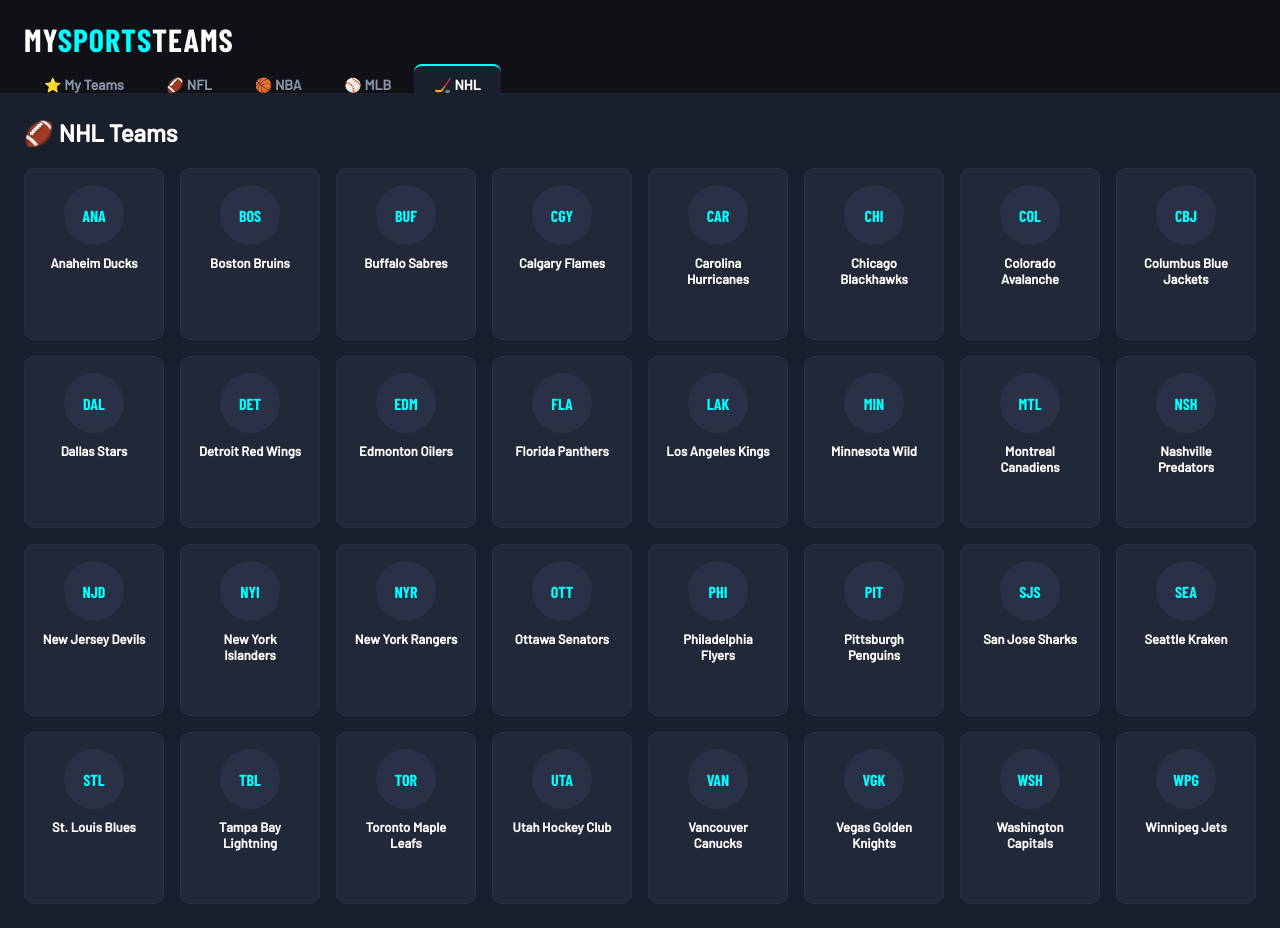
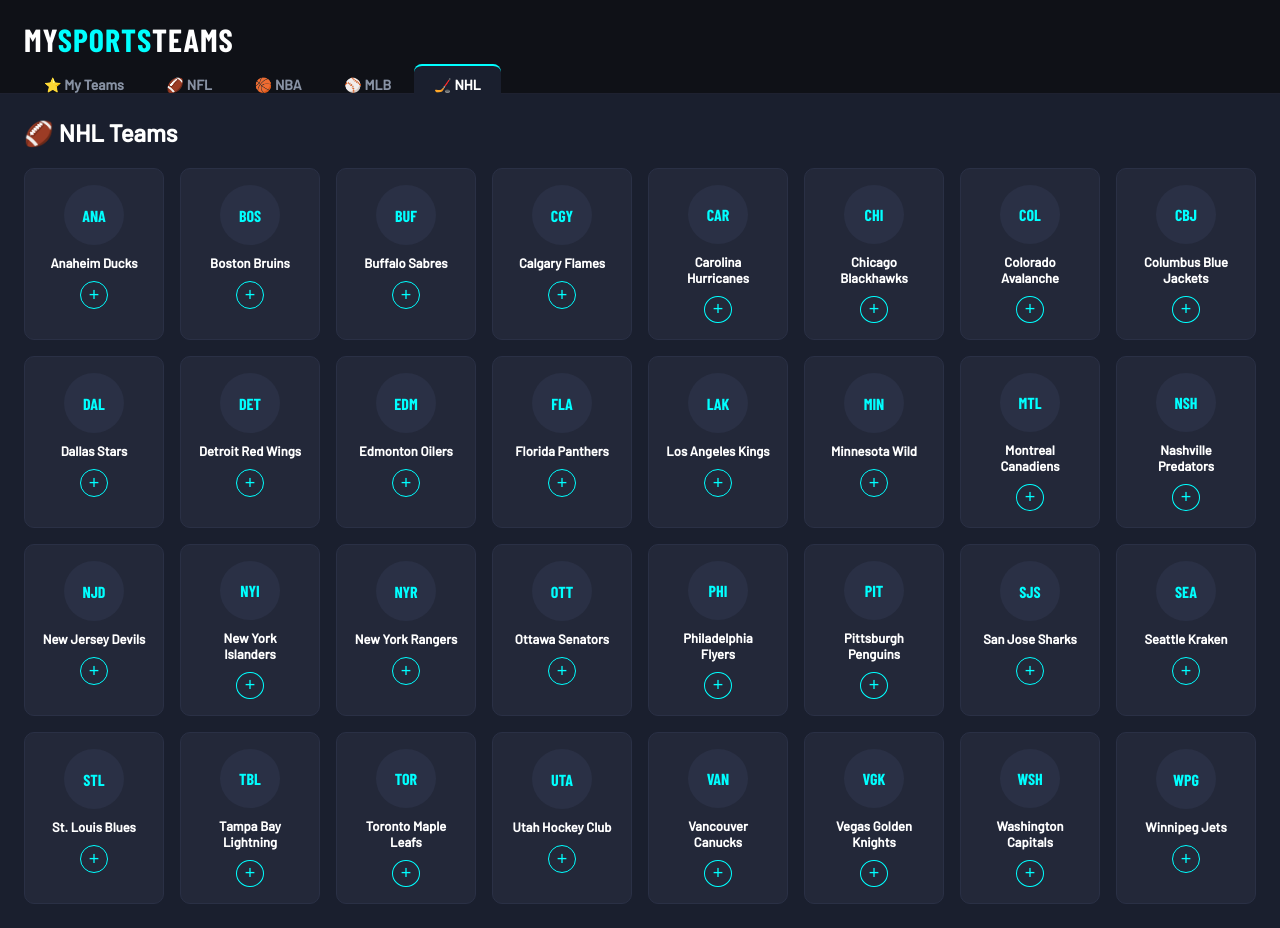
Before and after one commit to Jovany114/mysportsteams, a React (Create React App) app: page /nhl in a window 1280 px wide. Built offline with nearby package versions, Linux system fonts and the light colour scheme.

Commit message:
Added follow functionality to other leagues

```diff
--- a/src/pages/MLB.js
+++ b/src/pages/MLB.js
@@ -1,15 +1,35 @@
 import React from 'react';
 import { TEAMS } from '../data/teams';
+import { useTeams } from '../context/TeamsContext';
 
 function MLB() {
+  const { followTeam, unfollowTeam, isFollowed } = useTeams();
+
+  const handleFollow = (team) => {
+    if (isFollowed(team.name)) {
+      unfollowTeam(team.name);
+    } else {
+      followTeam({ ...team, league: 'MLB'});
+    }
+  };
+
   return (
     <div>
       <h2>🏈 MLB Teams</h2>
       <div className="teams-grid">
         {TEAMS.MLB.map((team) => (
-          <div key={team.id} className="team-card">
+          <div
+            key={team.name}
+            className={`team-card ${isFollowed(team.name) ? 'followed' : ''}`}
+          >
             <div className="team-abbreviation">{team.abbreviation}</div>
             <p className="team-name">{team.name}</p>
+            <button
+              className="follow-btn"
+              onClick={() => handleFollow(team)}
+            >
+              {isFollowed(team.name) ? '✓' : '+'}
+            </button>
           </div>
         ))}
       </div>
--- a/src/pages/NBA.js
+++ b/src/pages/NBA.js
@@ -1,15 +1,35 @@
 import React from 'react';
 import { TEAMS } from '../data/teams';
+import { useTeams } from '../context/TeamsContext';
 
 function NBA() {
+  const { followTeam, unfollowTeam, isFollowed } = useTeams();
+
+  const handleFollow = (team) => {
+    if (isFollowed(team.name)) {
+      unfollowTeam(team.name);
+    } else {
+      followTeam({ ...team, league: 'NBA'});
+    }
+  };
+
   return (
     <div>
       <h2>🏈 NBA Teams</h2>
       <div className="teams-grid">
         {TEAMS.NBA.map((team) => (
-          <div key={team.id} className="team-card">
+          <div
+            key={team.name}
+            className={`team-card ${isFollowed(team.name) ? 'followed' : ''}`}
+          >
             <div className="team-abbreviation">{team.abbreviation}</div>
             <p className="team-name">{team.name}</p>
+            <button
+              className="follow-btn"
+              onClick={() => handleFollow(team)}
+            >
+              {isFollowed(team.name) ? '✓' : '+'}
+            </button>
           </div>
         ))}
       </div>
--- a/src/pages/NHL.js
+++ b/src/pages/NHL.js
@@ -1,15 +1,35 @@
 import React from 'react';
 import { TEAMS } from '../data/teams';
+import { useTeams } from '../context/TeamsContext';
 
 function NHL() {
+  const { followTeam, unfollowTeam, isFollowed } = useTeams();
+
+  const handleFollow = (team) => {
+    if (isFollowed(team.name)) {
+      unfollowTeam(team.name);
+    } else {
+      followTeam({ ...team, league: 'NHL'});
+    }
+  };
+
   return (
     <div>
       <h2>🏈 NHL Teams</h2>
       <div className="teams-grid">
         {TEAMS.NHL.map((team) => (
-          <div key={team.id} className="team-card">
+          <div
+            key={team.name}
+            className={`team-card ${isFollowed(team.name) ? 'followed' : ''}`}
+          >
             <div className="team-abbreviation">{team.abbreviation}</div>
             <p className="team-name">{team.name}</p>
+            <button
+              className="follow-btn"
+              onClick={() => handleFollow(team)}
+            >
+              {isFollowed(team.name) ? '✓' : '+'}
+            </button>
           </div>
         ))}
       </div>
```
